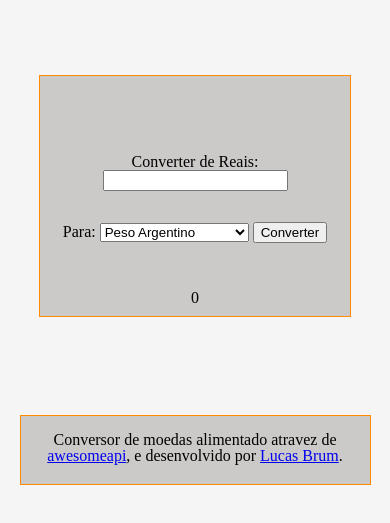
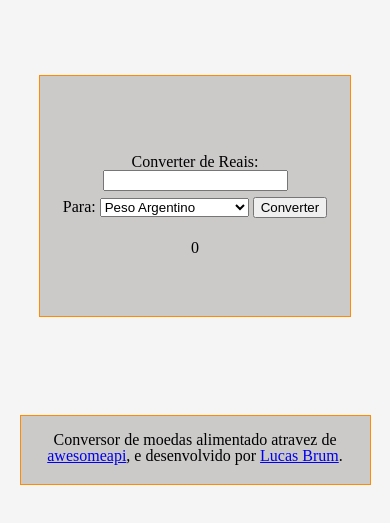
Before and after one commit to Lucas-Brum/Conversor-de-moedas, a plain HTML site: page index.html in a window 390 px wide. Shown: the part 179-702 px from the top of the page. Drawn offline with Linux system fonts and the light colour scheme.

Commit message:
Correção de bug grafico em telas mobile

```diff
--- a/style.css
+++ b/style.css
@@ -74,7 +74,7 @@ header,section,footer{
 
   }
   section .results,section .converterPara{
-    padding-top: 10%;
+    padding-top: 2%;
   }
   footer{
     margin-top: 25%;
```
